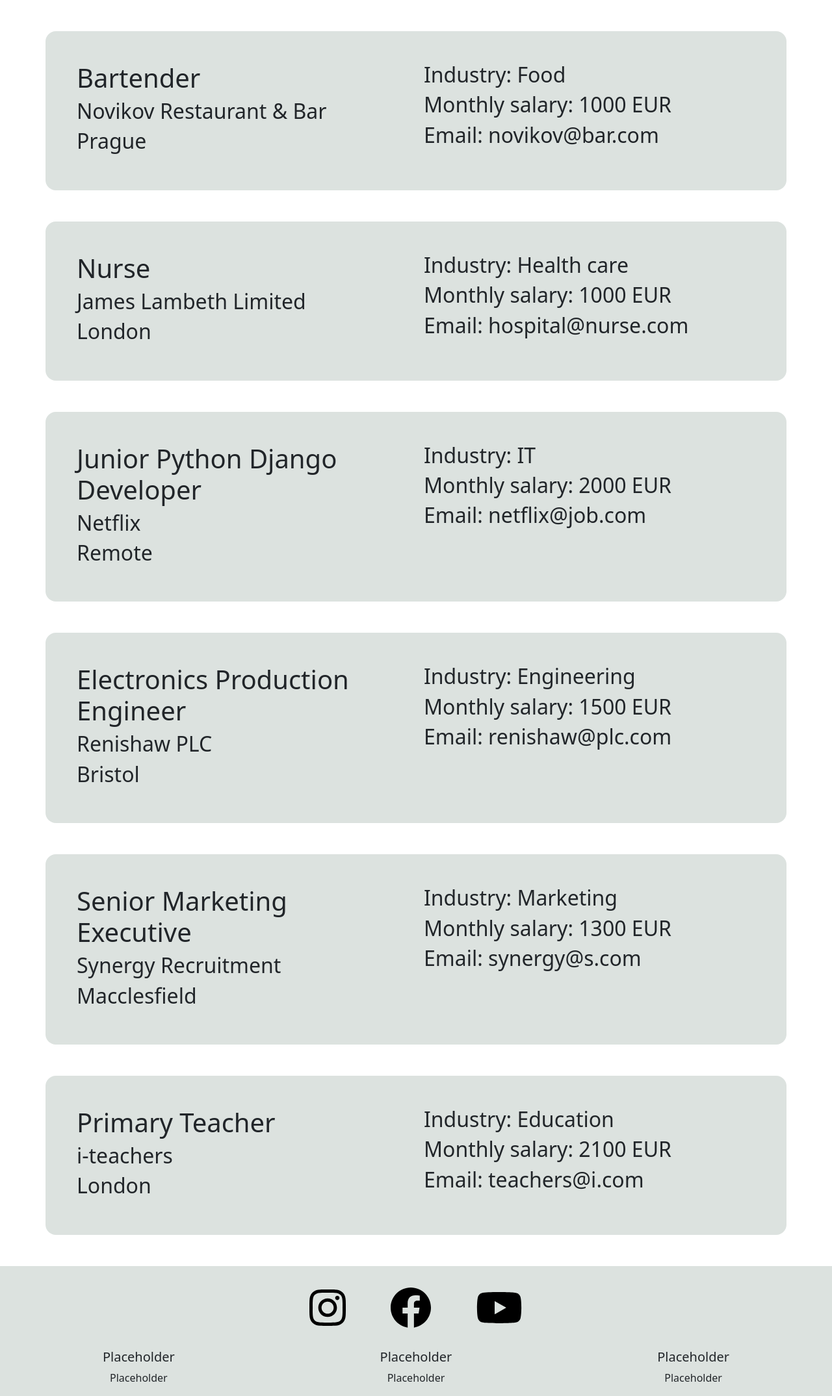
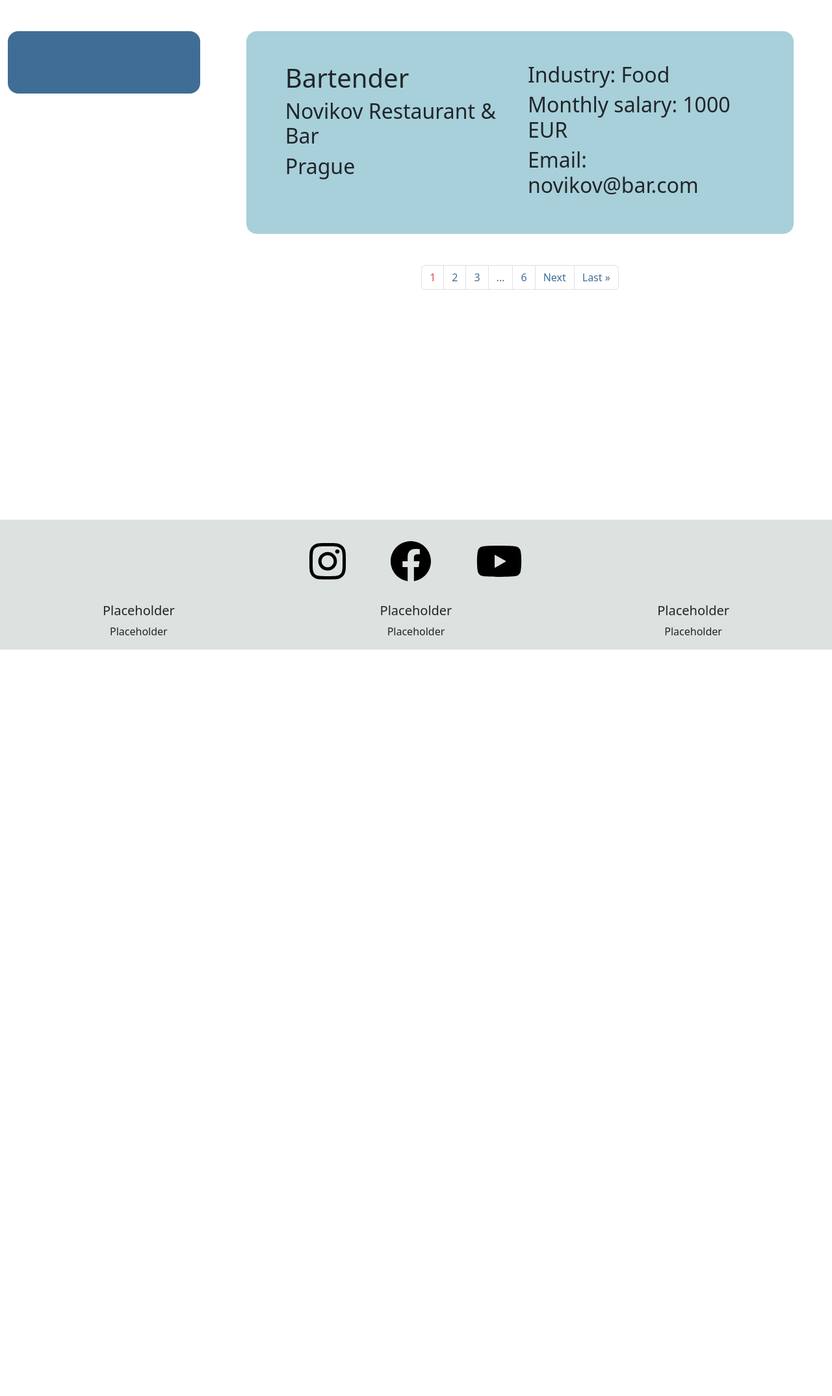
Before and after one commit to KlaudiuszSoltysik/JoBoard, a Django app: page /offers/ in a window 1280 px wide. Shown: the part 74-2223 px from the top of the page at 65% size. After the commit the page ends 1074 px from the top, so only its background shows below. Run offline with Django 4.2, Linux system fonts and the light colour scheme; data comes from the database, SQL or seed files in the repository; both versions use the stored data as it was after the commit.

Commit message:
15.11 work

```diff
--- a/base/models.py
+++ b/base/models.py
@@ -35,7 +35,8 @@
 
 
 class Offer(models.Model):
-    INDUSTRY_CHOICES = (('Agriculture', 'Agriculture'),
+    INDUSTRY_CHOICES = (('Other', 'Other'),
+                        ('Agriculture', 'Agriculture'),
                         ('Construction','Construction'),
                         ('Education','Education'),
                         ('Energy', 'Energy'),
@@ -51,11 +52,11 @@
                         ('Media', 'Media'))
 
     position = models.CharField('Job position', max_length=70)
-    industry = models.CharField('Industry field', max_length=13, choices=INDUSTRY_CHOICES, default='Agriculture')
+    industry = models.CharField('Industry field', max_length=13, choices=INDUSTRY_CHOICES, default='Other')
     salary = models.IntegerField('Salary', blank=True, null=True)
     city = models.CharField('City', max_length=30, blank=True, null=True)
     company = models.CharField('Company name', max_length=50)
-    description = models.CharField('Description', max_length=1000)
+    description = models.CharField('Description', max_length=5000)
     email = models.EmailField('Email address',  max_length=30)
     author = models.ForeignKey(HR, on_delete=models.CASCADE)
 
--- a/base/views.py
+++ b/base/views.py
@@ -1,5 +1,6 @@
 from django.shortcuts import render, redirect
 from django.contrib import messages
+from django.core.paginator import Paginator
 from .models import MyUser, HR, Offer
 from .forms import OfferForm
 import requests
@@ -42,11 +43,30 @@
     global is_logged
     global user
 
-    offers = Offer.objects.all().values()
+    paginator = Paginator(Offer.objects.all(), 1)
+    page = request.GET.get('page')
+    offers = paginator.get_page(page)
+
+    if offers.paginator.num_pages < 5:
+        page_numbers = range(1, offers.paginator.num_pages + 1)
+    else:
+        if offers.number < 3:
+            min = 1
+        else:
+            min = offers.number - 2
+        if offers.number > offers.paginator.num_pages - 2:
+            max = offers.paginator.num_pages + 1
+        else:
+            max = offers.number + 3
+
+        page_numbers = list(range(min, max))
+        page_numbers.append('...')
+        page_numbers.append(offers.paginator.num_pages)
 
     context = {'is_logged': is_logged,
                'user': user,
-               'offers': offers}
+               'offers': offers,
+               'page_numbers': page_numbers}
 
     return render(request, 'offers.html', context)
 
--- /dev/null
+++ b/static/javascript/add-offer.js
@@ -0,0 +1,3 @@
+document.getElementById('description').addEventListener("input", function (event) {
+    document.getElementById('length-counter').textContent = 5000 - this.value.length + "/5000";
+});
--- a/static/javasscript/add-offer.js
+++ /dev/null
@@ -1,2 +0,0 @@
-let lengthCounter = document.getElementById('length-counter')
-let description = document.getElementById('description')
--- a/static/styles/style.css
+++ b/static/styles/style.css
@@ -137,8 +137,22 @@
   width: 80%;
 }
 
-#offers .container {
+#offers .offer {
   border-radius: 1em;
-  background-color: #dce2df;
+  background-color: #a7d0da;
   width: 90%;
+  cursor: pointer;
+}
+#offers .offer:hover {
+  background-color: #406d96;
+}
+#offers .filters {
+  border-radius: 1em;
+  background-color: #406d96;
+}
+@media all and (min-width: 769px) {
+  #offers .offer-col {
+    overflow-y: scroll !important;
+    height: 100vh !important;
+  }
 }/*# sourceMappingURL=style.css.map */
--- a/static/styles/style.scss
+++ b/static/styles/style.scss
@@ -180,9 +180,26 @@
 }
 
 #offers {
-  .container {
+  .offer {
     border-radius: 1em;
-    background-color: $beige;
+    background-color: $blue-2;
     width: 90%;
+    cursor: pointer;
+  }
+
+  .offer:hover {
+    background-color: $blue-3;
+  }
+
+  .filters {
+    border-radius: 1em;
+    background-color: $blue-3;
+  }
+
+  @media all and (min-width:769px) {
+    .offer-col {
+      overflow-y: scroll !important;
+      height: 100vh !important;
+    }
   }
 }
--- a/templates/add-offer.html
+++ b/templates/add-offer.html
@@ -13,7 +13,7 @@
     {{ form.city }}
     {{ form.company }}
     {{ form.description }}
-    <p id="length-counter"></p>
+    <p id="length-counter">5000/5000</p>
     {{ form.email }}
     <input class="btn login_btn" type="submit" value="Add">
   </form>
--- a/templates/offers.html
+++ b/templates/offers.html
@@ -11,9 +11,17 @@
   {% endfor %}
   {% endif %}
 
+  <div class="row" style="margin: auto">
+    <div class="col-lg-3 col-md-4 col-sm-12">
+      <div class="container my-5 p-5 m-auto filters">
+
+      </div>
+    </div>
+    <div class="col-lg-9 col-md-8 col-sm-12">
+      <div class="offer-col">
         {% for offer in offers %}
-	<div class="container my-5 p-5 m-auto">
-    <div class="row">
+        <div class="container my-5 p-5 m-auto offer" onclick="location.href='#';">
+          <div class="row" style="margin: auto">
             <div class="col-lg-6 col-md-12 col-sm-12">
               <h1>{{ offer.position }}</h1>
               <h2>{{ offer.company }}</h2>
@@ -27,6 +35,32 @@
           </div>
         </div>
         {% endfor %}
+        <nav aria-label="Page navigation example">
+          <ul class="pagination justify-content-center">
+            {% if offers.has_previous %}
+            <li class="page-item"><a class="page-link" href="?page=1" style="color: #406d96;">&laquo First</a></li>
+            <li class="page-item"><a class="page-link" href="?page={{ offers.previous_page_number }}" style="color: #406d96;">Previous</a></li>
+            {% endif %}
+            {% for i in page_numbers %}
+            {% if offers.number == i %}
+            <li class="page-item"><a class="page-link" href="?page={{ i }}" style="color: #e2474b;">{{ i }}</a></li>
+            {% elif i == '...' %}
+            <li class="page-item"><a class="page-link" style="color: #406d96;">{{ i }}</a></li>
+            {% else %}
+            <li class="page-item"><a class="page-link" href="?page={{ i }}" style="color: #406d96;">{{ i }}</a></li>
+            {% endif %}
+            {% endfor %}
+            {% if offers.has_next %}
+            <li class="page-item"><a class="page-link" href="?page={{ offers.next_page_number }}" style="color: #406d96;">Next</a></li>
+            <li class="page-item"><a class="page-link" href="?page={{ offers.paginator.num_pages }}" style="color: #406d96;">Last &raquo</a>
+            </li>
+            {% endif %}
+          </ul>
+        </nav>
+      </div>
+    </div>
+  </div>
+
 </section>
 
 {% endblock %}
```
Also changed, not shown: base/forms.py (+5 -5 lines), db.sqlite3, 1 other file. Lines whose indentation alone changed are shown as unchanged.
